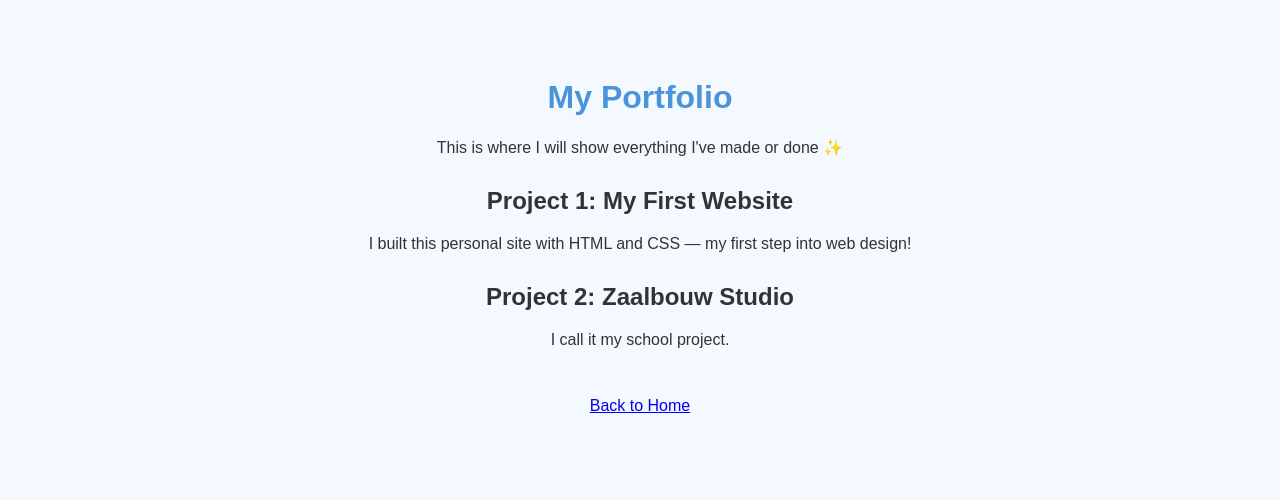
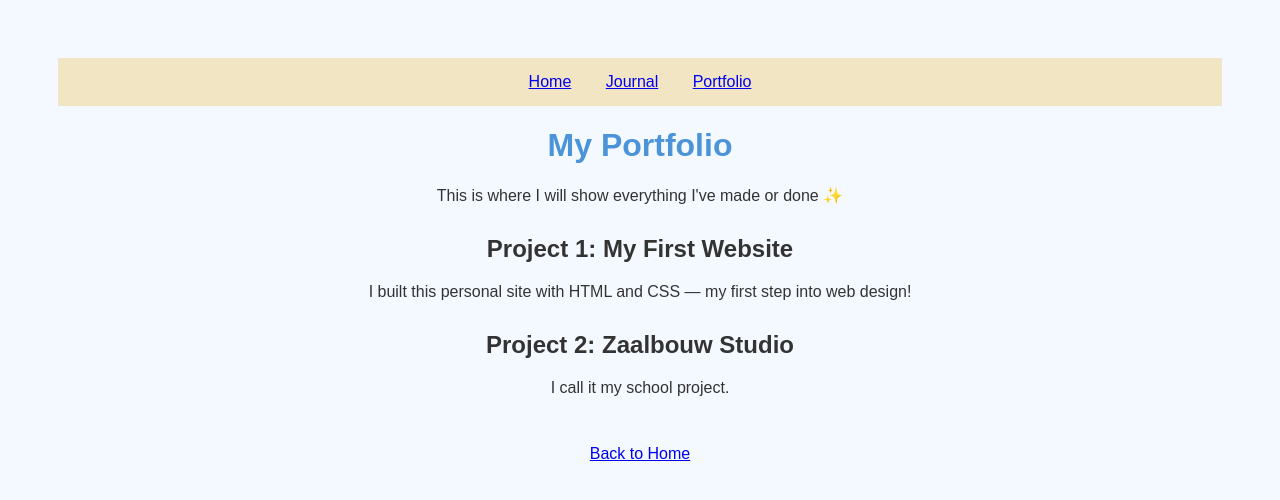
Before and after one commit to fatiha17-creator/my-golden-era, a plain HTML site: page portfolio.html in a window 1280 px wide. Drawn offline with Linux system fonts and the light colour scheme.

Commit message:
Add files via upload

```diff
--- a/portfolio.html
+++ b/portfolio.html
@@ -19,7 +19,15 @@
     }
   </style>
 </head>
-<body>
+<body><body>
+  <div style="background-color: #f1e5c4; padding: 15px;">
+    <a href="index.html" style="margin: 0 15px;">Home</a>
+    <a href="journal.html" style="margin: 0 15px;">Journal</a>
+    <a href="portfolio.html" style="margin: 0 15px;">Portfolio</a>
+  </div>
+
+  <!-- rest of your page here -->
+
   <h1>My Portfolio</h1>
   <p>This is where I will show everything I've made or done ✨</p>
 
```
